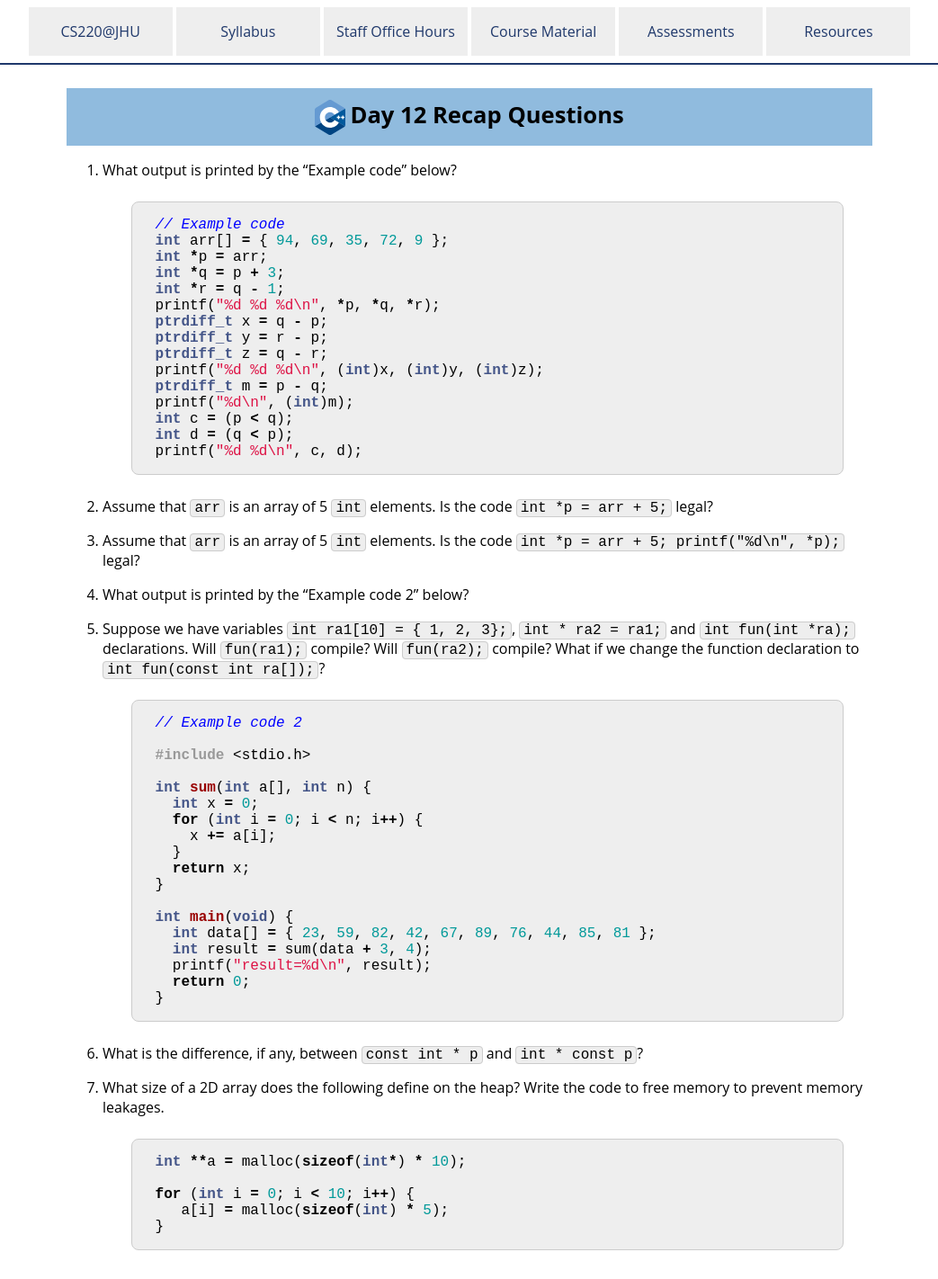
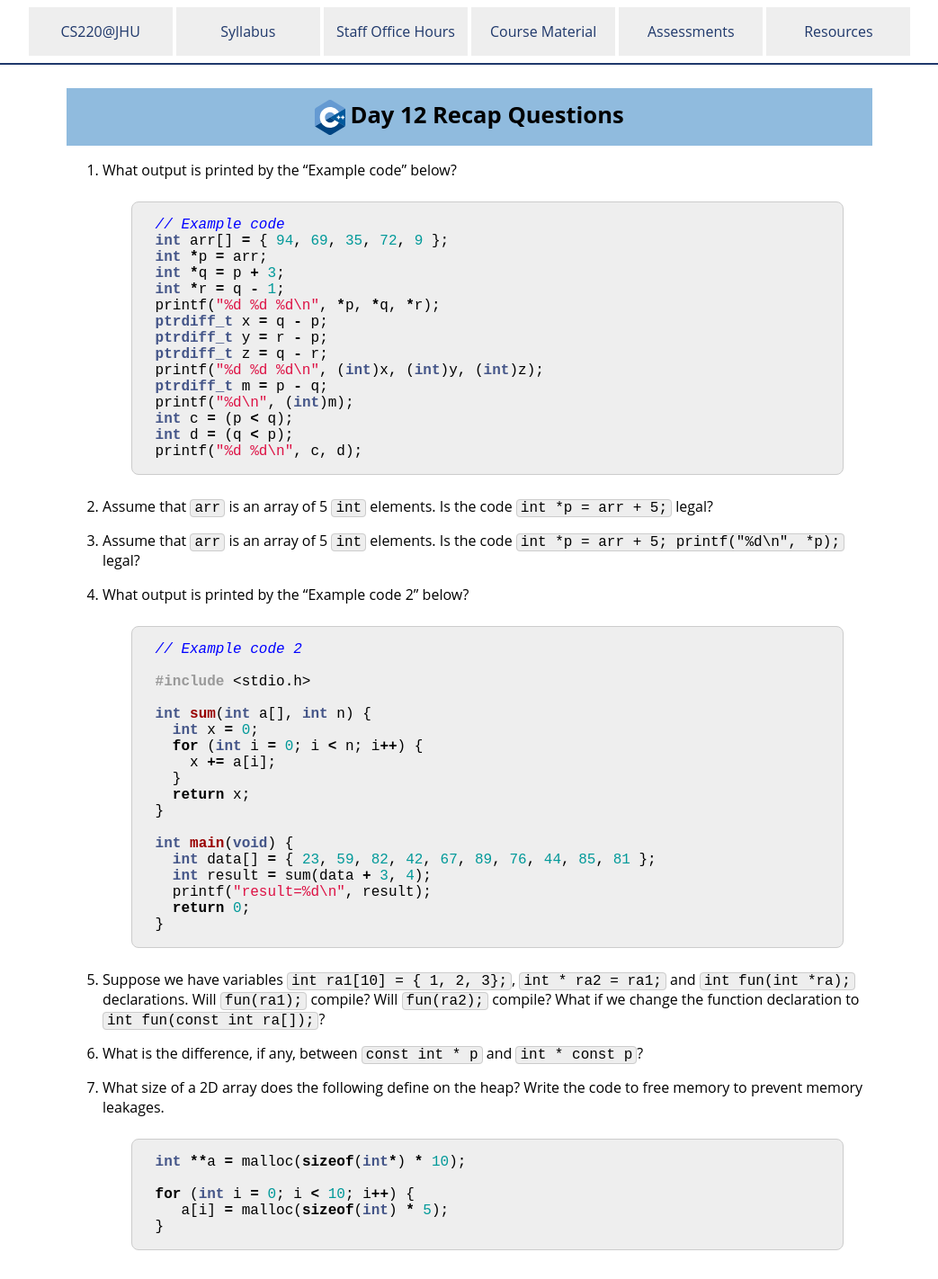
Before and after one commit to jhu-ip/cs220-f25, a Jekyll site: the page built from questions/day12.md, in a window 1280 px wide. Shown: the whole page at 90% size, without its empty margins (118-1161 px from the left). Built offline with Jekyll 4.4.1, drawn with Linux system fonts in a browser that asks for light colours; some of the changed lines change nothing that is shown.

Commit message:
day12.md: fixed location of example code

````diff
--- a/questions/day12.md
+++ b/questions/day12.md
@@ -38,8 +38,6 @@ reference solutions:
 
 4. What output is printed by the "Example code 2" below?
 
-5. Suppose we have variables `int ra1[10] = { 1, 2, 3};`, `int * ra2 = ra1;` and `int fun(int *ra);` declarations. Will `fun(ra1);` compile? Will `fun(ra2);` compile? What if we change the function declaration to `int fun(const int ra[]);`?
-
 	```c
 	// Example code 2
 
@@ -61,6 +59,8 @@ reference solutions:
 	}
 	```
 
+5. Suppose we have variables `int ra1[10] = { 1, 2, 3};`, `int * ra2 = ra1;` and `int fun(int *ra);` declarations. Will `fun(ra1);` compile? Will `fun(ra2);` compile? What if we change the function declaration to `int fun(const int ra[]);`?
+
 6. What is the difference, if any, between `const int * p` and `int * const p`?
 
 7. What size of a 2D array does the following define on the heap? Write the code to free memory to prevent memory leakages.
````
